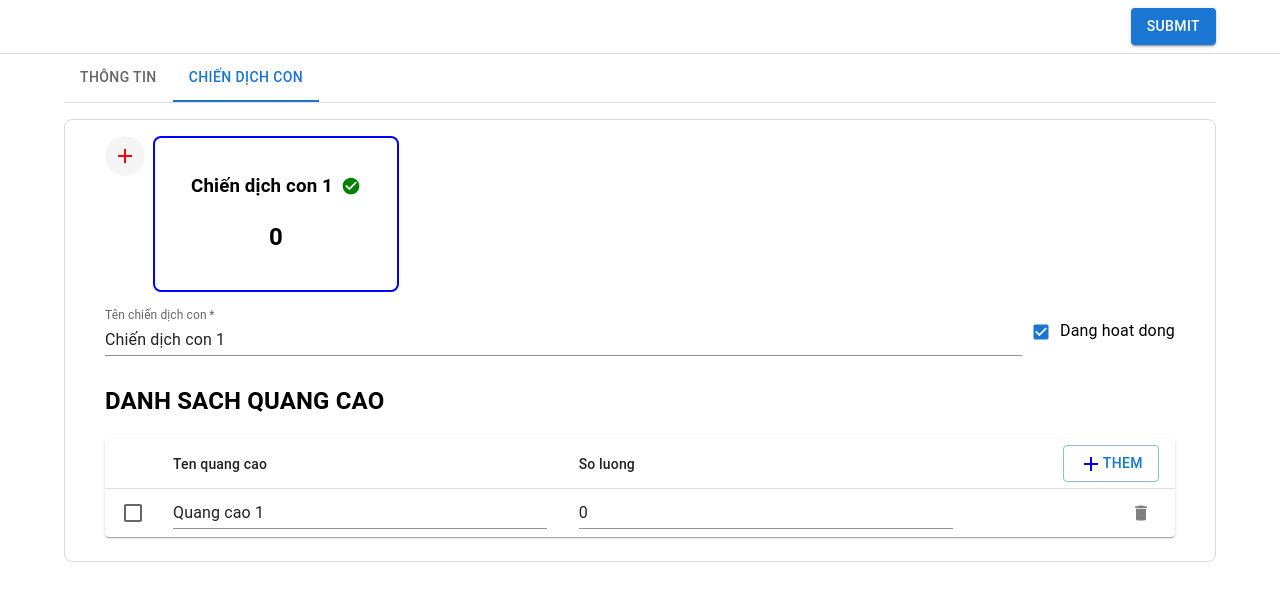
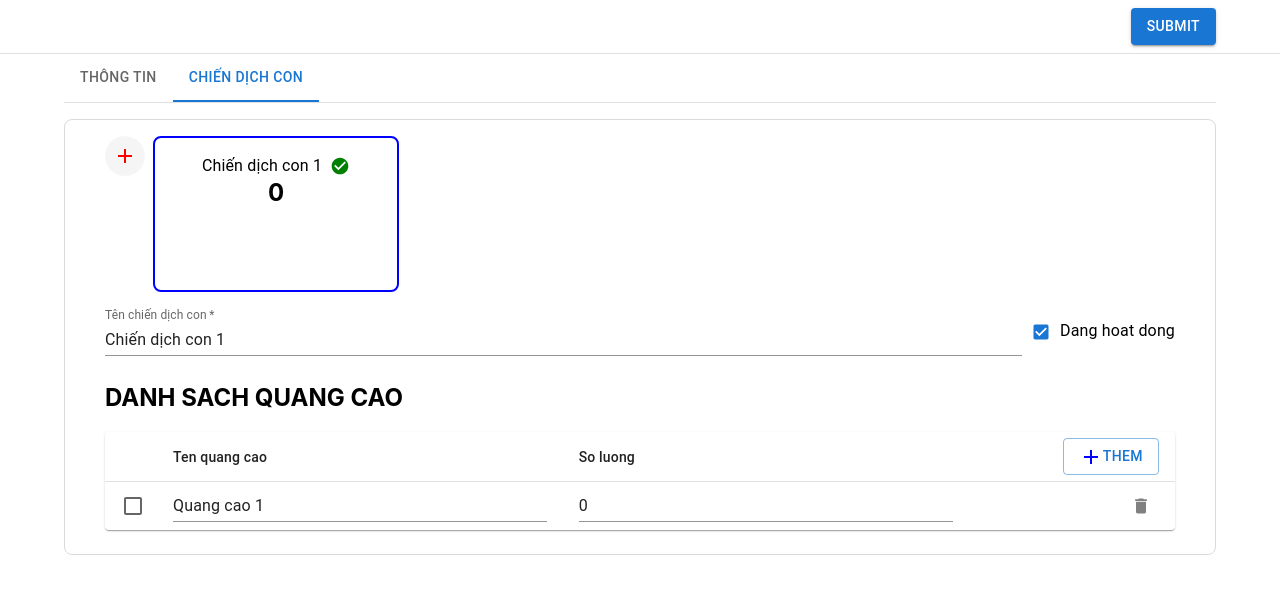
Before and after one commit to toanvan273/awing-app, a React (Create React App) app: page / in a window 1280 px wide. Both pictures are taken after a click on the tab "CHIẾN DỊCH CON". Shown: the top 600 px of the page. Built offline with nearby package versions, Linux system fonts and the light colour scheme.

Commit message:
refactor code

```diff
--- a/src/App.tsx
+++ b/src/App.tsx
@@ -4,7 +4,6 @@ import Container from "@mui/material/Container";
 import Stack from "@mui/material/Stack";
 import Tab from "@mui/material/Tab";
 import Tabs from "@mui/material/Tabs";
-import Typography from "@mui/material/Typography";
 import { useReducer, useState } from "react";
 import InfomationForm from "./components/information";
 import SubCampaingns from "./components/sub-campaigns";
@@ -38,7 +37,7 @@ function CustomBox(props: TabPanelProps) {
             borderRadius: 2,
           }}
         >
-          <Typography>{children}</Typography>
+          <Box>{children}</Box>
         </Box>
       )}
     </div>
@@ -91,8 +90,6 @@ export default function App() {
 
   const handleSubmit = () => {
     const validateCamp = validateCampaign(stateCampaigns);
-    console.log("validateCamp:", validateCamp);
-
     if (stateInfo.name !== "" && validateCamp) {
       window.alert(`Thêm thành công chiến dịch`);
     } else {
--- a/src/components/sub-campaigns/campaign.tsx
+++ b/src/components/sub-campaigns/campaign.tsx
@@ -1,6 +1,6 @@
 import PlusIcon from "@mui/icons-material/Add";
 import CheckCircleIcon from "@mui/icons-material/CheckCircle";
-import { Box, Checkbox, Stack, TextField } from "@mui/material";
+import { Box, Checkbox, Stack, TextField, Typography } from "@mui/material";
 import IconButton from "@mui/material/IconButton";
 import { useCallback, useMemo } from "react";
 import { ActionCampaign } from "../../hooks/useReducer";
@@ -119,13 +119,13 @@ export default function Campaign({
                     alignItems={"center"}
                     justifyContent={"center"}
                   >
-                    <h3
+                    <Typography
                       style={{
                         color: validate && !validateCamp(camp) ? "red" : "",
                       }}
                     >
                       {camp.name}
-                    </h3>
+                    </Typography>
                     <CheckCircleIcon
                       fontSize="small"
                       sx={{
@@ -168,7 +168,7 @@ export default function Campaign({
               size="small"
               checked={selectedCamp.status}
             />
-            <span>Dang hoat dong</span>
+            <Typography component={"span"}>Dang hoat dong</Typography>
           </Box>
         </Stack>
       )}
```
